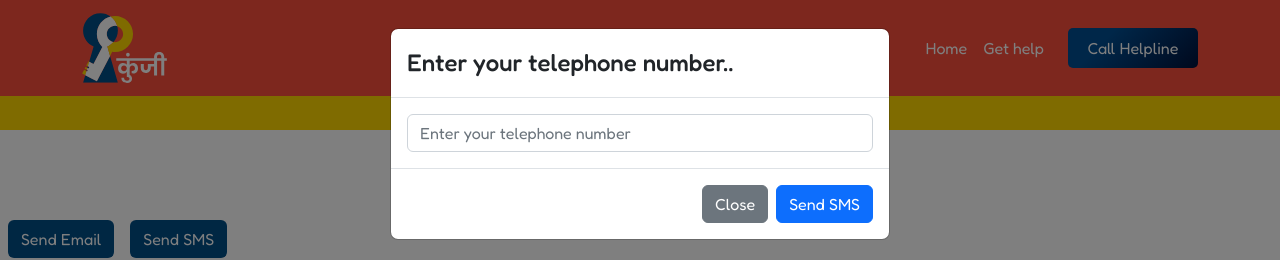
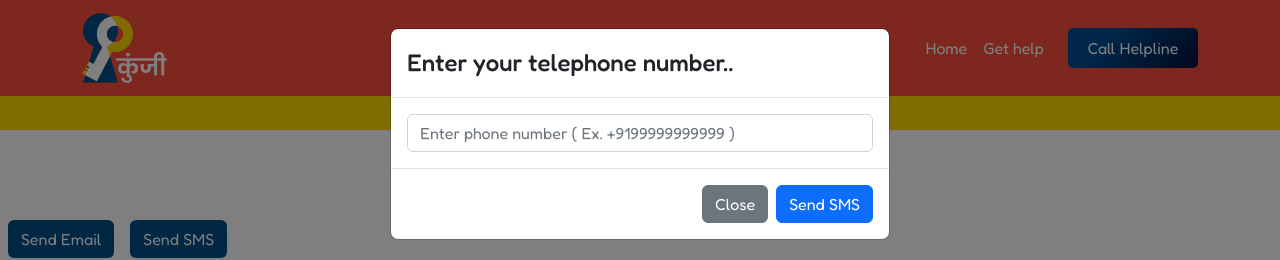
Before and after one commit to Miladepour/SyntaxSquad-Project-Kunji, a React (Create React App) app in the folder client/: page /result in a window 1280 px wide. Both pictures are taken after a click on the button "Send SMS". Shown: the top 260 px of the page. Built offline with nearby package versions, Linux system fonts and the light colour scheme; no server answers.

Commit message:
Added validation and placeholder

```diff
--- a/client/src/pages/result/button/SendSMSButton.js
+++ b/client/src/pages/result/button/SendSMSButton.js
@@ -5,7 +5,7 @@ import FormControl from "react-bootstrap/FormControl";
 import Spinner from "react-bootstrap/Spinner";
 import * as yup from "yup";
 
-const smsSchema = yup.string().min(5).max(20).required();
+const smsSchema = yup.string().min(13).max(13).required();
 
 export default function SendSmsButton({ sendSms }) {
   const [showModal, setShowModal] = useState(false);
@@ -78,7 +78,7 @@ export default function SendSmsButton({ sendSms }) {
           ) : (
             <>
               <FormControl
-                placeholder="Enter your telephone number"
+                placeholder="Enter phone number ( Ex. +9199999999999 )"
                 value={phoneNumber}
                 onChange={handleSmsChange}
                 isInvalid={!isValidSms}
```
